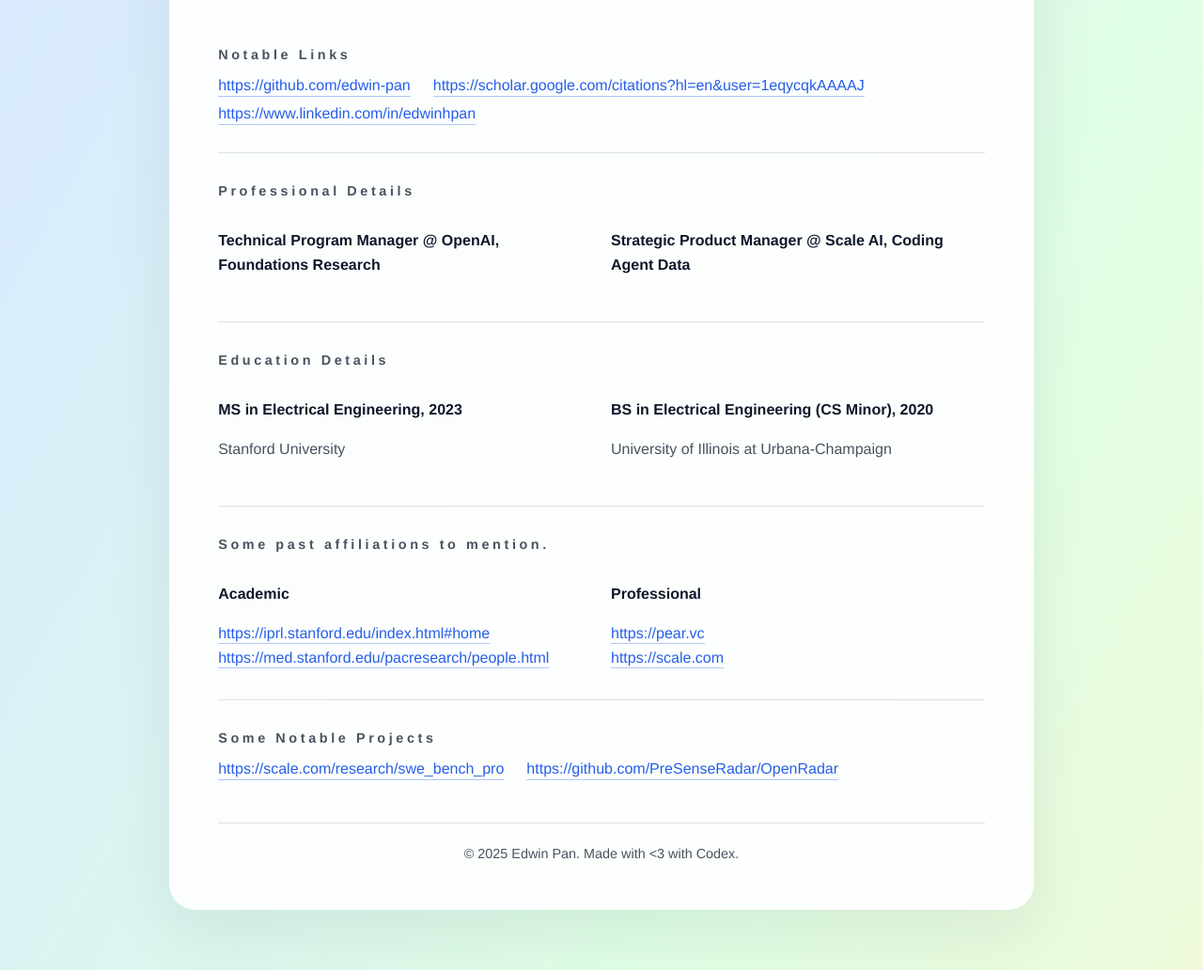
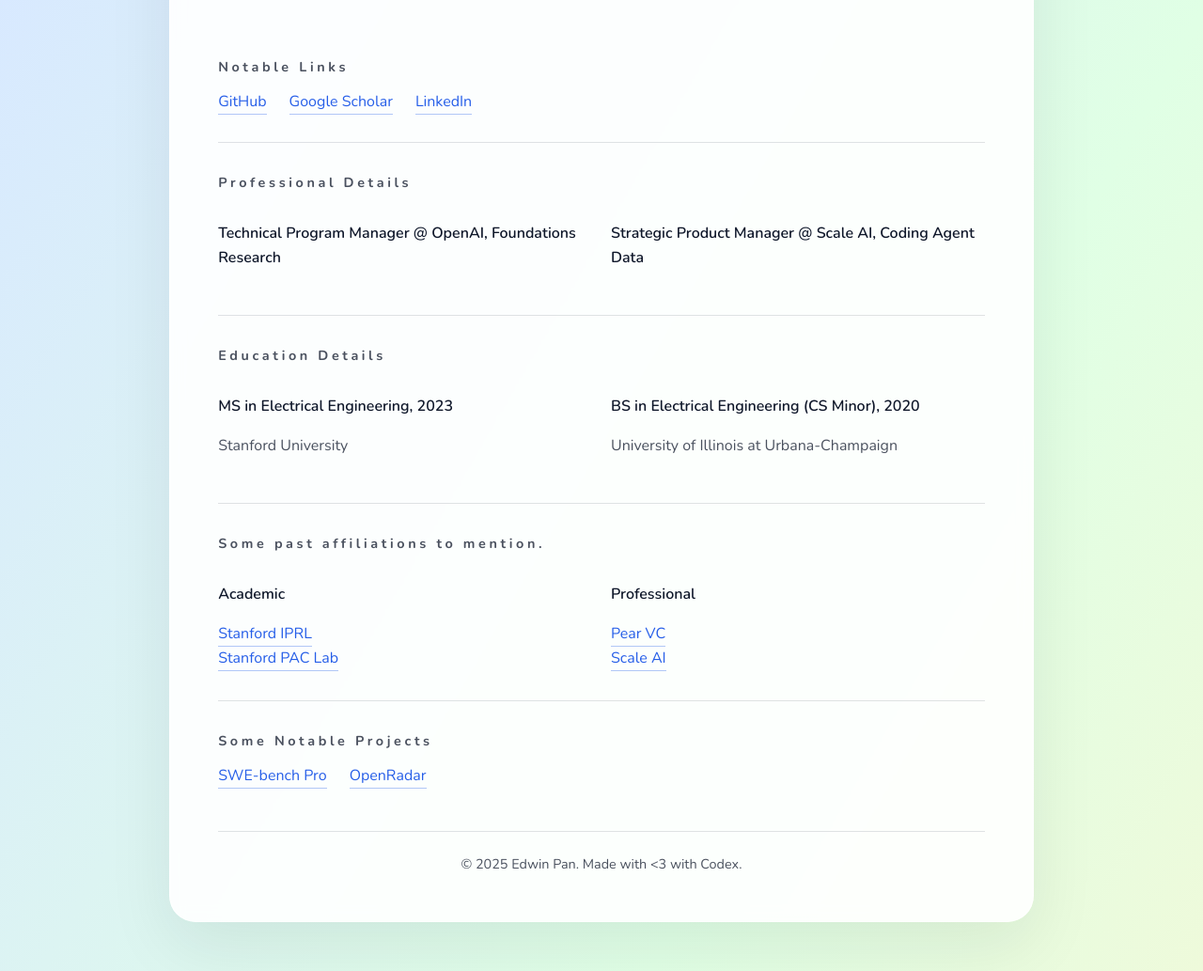
Before and after one commit to edwinpan-oai/edwinpan-oai.github.io, a plain HTML site: page index.html in a window 1280 px wide. Shown: the part 479-1512 px from the top of the page at 94% size. Drawn offline with nearby package versions, Linux system fonts and the light colour scheme.

Commit message:
Swap fonts and add named links

```diff
--- a/index.html
+++ b/index.html
@@ -5,6 +5,8 @@
     <meta name="viewport" content="width=device-width, initial-scale=1.0" />
     <title>Edwin Pan</title>
     <style>
+      @import url("https://fonts.googleapis.com/css2?family=Nunito:wght@400;600;700&display=swap");
+
       :root {
         color-scheme: light;
         --text-primary: #0f172a;
@@ -20,7 +22,7 @@
       body {
         margin: 0;
         min-height: 100vh;
-        font-family: "Helvetica Neue", Helvetica, Arial, sans-serif;
+        font-family: "Nunito", "Helvetica Neue", Helvetica, Arial, sans-serif;
         background: linear-gradient(120deg, #ffe2f1, #d8e9ff, #e0ffe5, #fff4ce);
         background-size: 180% 180%;
         animation: gradientFlow 26s ease infinite;
@@ -214,14 +216,14 @@
       <section class="notable-links">
         <h2>Notable Links</h2>
         <div class="links-row">
-          <a href="https://github.com/edwin-pan" target="_blank" rel="noreferrer noopener">https://github.com/edwin-pan</a>
+          <a href="https://github.com/edwin-pan" target="_blank" rel="noreferrer noopener">GitHub</a>
           <a
             href="https://scholar.google.com/citations?hl=en&amp;user=1eqycqkAAAAJ"
             target="_blank"
             rel="noreferrer noopener"
-            >https://scholar.google.com/citations?hl=en&amp;user=1eqycqkAAAAJ</a
+            >Google Scholar</a
           >
-          <a href="https://www.linkedin.com/in/edwinhpan" target="_blank" rel="noreferrer noopener">https://www.linkedin.com/in/edwinhpan</a>
+          <a href="https://www.linkedin.com/in/edwinhpan" target="_blank" rel="noreferrer noopener">LinkedIn</a>
         </div>
       </section>
 
@@ -258,13 +260,11 @@
             <p class="list-title">Academic</p>
             <ul>
               <li>
-                <a href="https://iprl.stanford.edu/index.html#home" target="_blank" rel="noreferrer noopener"
-                  >https://iprl.stanford.edu/index.html#home</a
-                >
+                <a href="https://iprl.stanford.edu/index.html#home" target="_blank" rel="noreferrer noopener">Stanford IPRL</a>
               </li>
               <li>
                 <a href="https://med.stanford.edu/pacresearch/people.html" target="_blank" rel="noreferrer noopener"
-                  >https://med.stanford.edu/pacresearch/people.html</a
+                  >Stanford PAC Lab</a
                 >
               </li>
             </ul>
@@ -272,8 +272,8 @@
           <div>
             <p class="list-title">Professional</p>
             <ul>
-              <li><a href="https://pear.vc" target="_blank" rel="noreferrer noopener">https://pear.vc</a></li>
-              <li><a href="https://scale.com" target="_blank" rel="noreferrer noopener">https://scale.com</a></li>
+              <li><a href="https://pear.vc" target="_blank" rel="noreferrer noopener">Pear VC</a></li>
+              <li><a href="https://scale.com" target="_blank" rel="noreferrer noopener">Scale AI</a></li>
             </ul>
           </div>
         </div>
@@ -282,12 +282,8 @@
       <section>
         <h2>Some Notable Projects</h2>
         <div class="links-row">
-          <a href="https://scale.com/research/swe_bench_pro" target="_blank" rel="noreferrer noopener"
-            >https://scale.com/research/swe_bench_pro</a
-          >
-          <a href="https://github.com/PreSenseRadar/OpenRadar" target="_blank" rel="noreferrer noopener"
-            >https://github.com/PreSenseRadar/OpenRadar</a
-          >
+          <a href="https://scale.com/research/swe_bench_pro" target="_blank" rel="noreferrer noopener">SWE-bench Pro</a>
+          <a href="https://github.com/PreSenseRadar/OpenRadar" target="_blank" rel="noreferrer noopener">OpenRadar</a>
         </div>
       </section>
 
```
